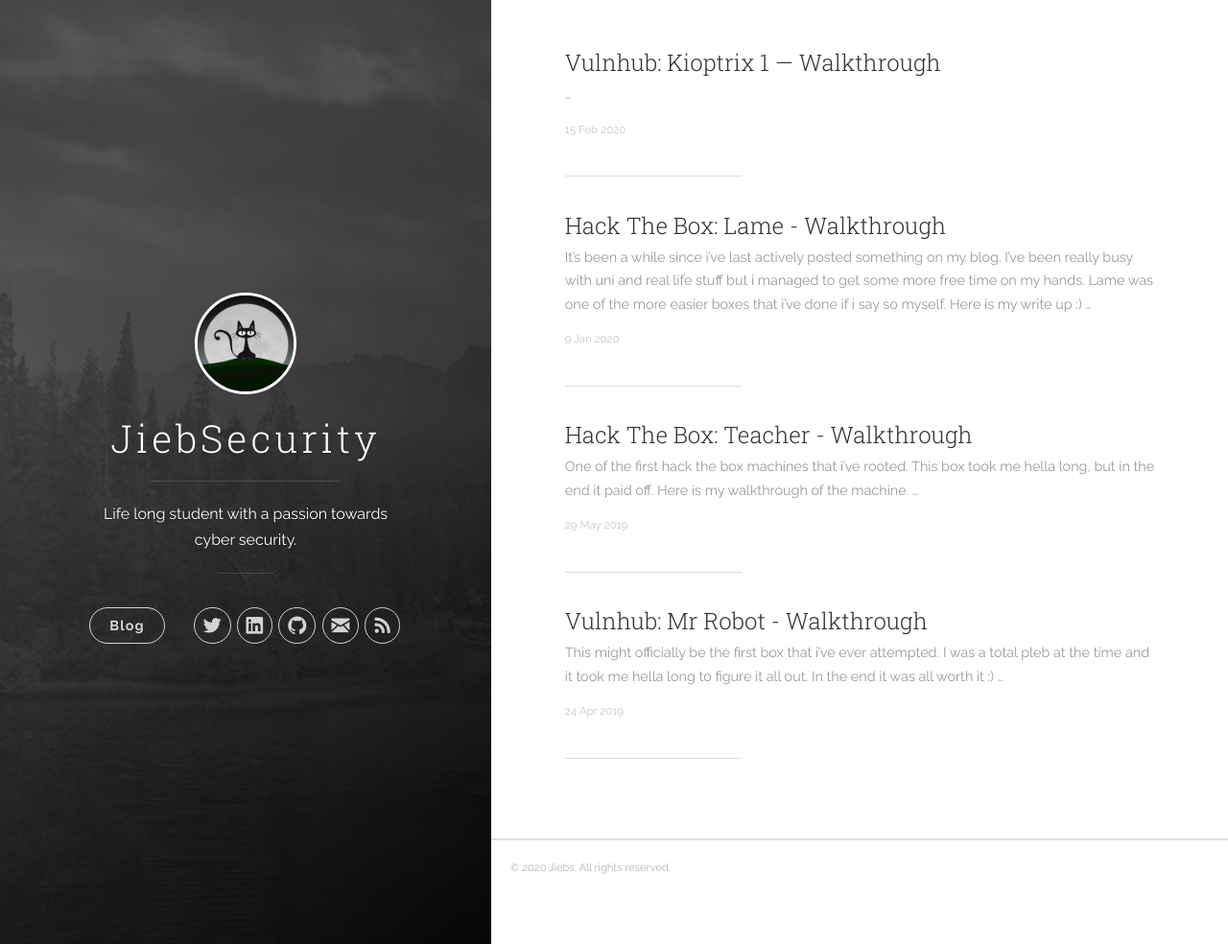
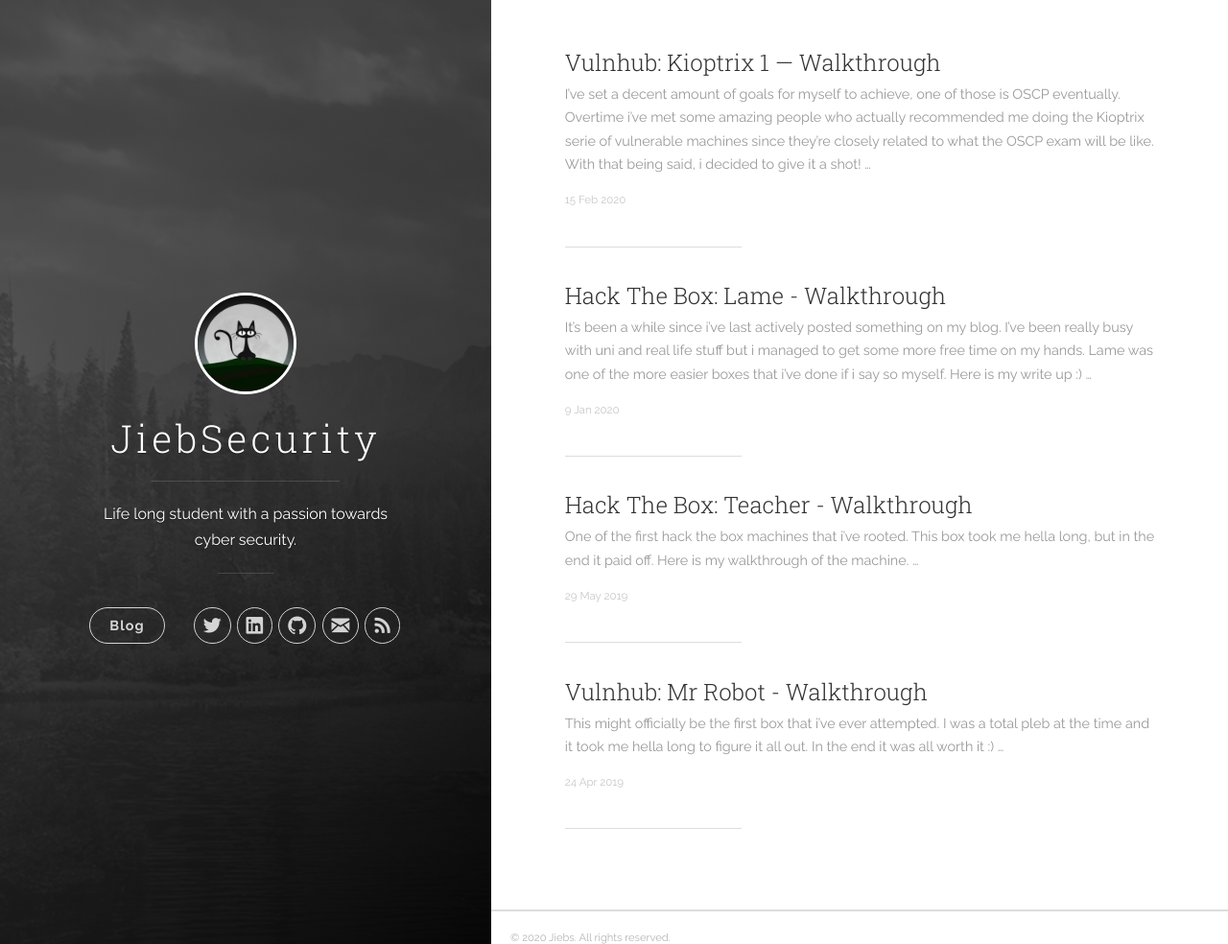
Before and after one commit to Jiebss/Jiebss.github.io, a Jekyll site: the page built from index.html, in a window 1280 px wide and 984 px high. Shown: the whole window at 96% size. Built offline with Jekyll 4.4.1, drawn with Linux system fonts in a browser that asks for light colours; the list of posts is cut into pages by our own code.

Commit message:
new post update

```diff
--- a/_posts/2020-02-15-vulnhub-kioptrix1-walktrough.markdown
+++ b/_posts/2020-02-15-vulnhub-kioptrix1-walktrough.markdown
@@ -3,9 +3,9 @@ title:  "Vulnhub: Kioptrix 1 — Walkthrough"
 date:   2020-02-15 15:30:33
 ---
 
+I’ve set a decent amount of goals for myself to achieve, one of those is OSCP eventually. Overtime i’ve met some amazing people who actually recommended me doing the Kioptrix serie of vulnerable machines since they’re closely related to what the OSCP exam will be like. With that being said, i decided to give it a shot!
+
 ![](/assets/4/1.png)
-
-I’ve set a decent amount of goals for myself to achieve, one of those is OSCP eventually. Overtime i’ve met some amazing people who actually recommended me doing the Kioptrix serie of vulnerable machines since they’re closely related to what the OSCP exam will be like. With that being said, i decided to give it a shot!
 
 <h2>Description</h2>
 This Kioptrix VM Image are easy challenges. The object of the game is to acquire root access via any means possible (except actually hacking the VM server or player). The purpose of these games are to learn the basic tools and techniques in vulnerability assessment and exploitation. There are more ways then one to successfully complete the challenges.
@@ -21,7 +21,7 @@ nmap -sC -sV -oA scans/nmapinitial kioptrix1.vh
 
 ![](/assets/4/2.png)
 
-When going through our nmap scan we can see that there are a bunch of interesting ports. I noticed the apache version, which is seriously outdated and mod_ssl running on port 443. I decided to take a look into that and found the OpenF**k exploit, which can be found by click [here](https://github.com/heltonWernik/OpenLuck)
+When going through our nmap scan we can see that there are a bunch of interesting ports. I noticed the apache version, which is seriously outdated and mod_ssl running on port 443. I decided to take a look into that and found the OpenF**k exploit, which can be found by click [here](https://github.com/heltonWernik/OpenLuck).
 
 Great, let’s move onto exploitation!
 
```
